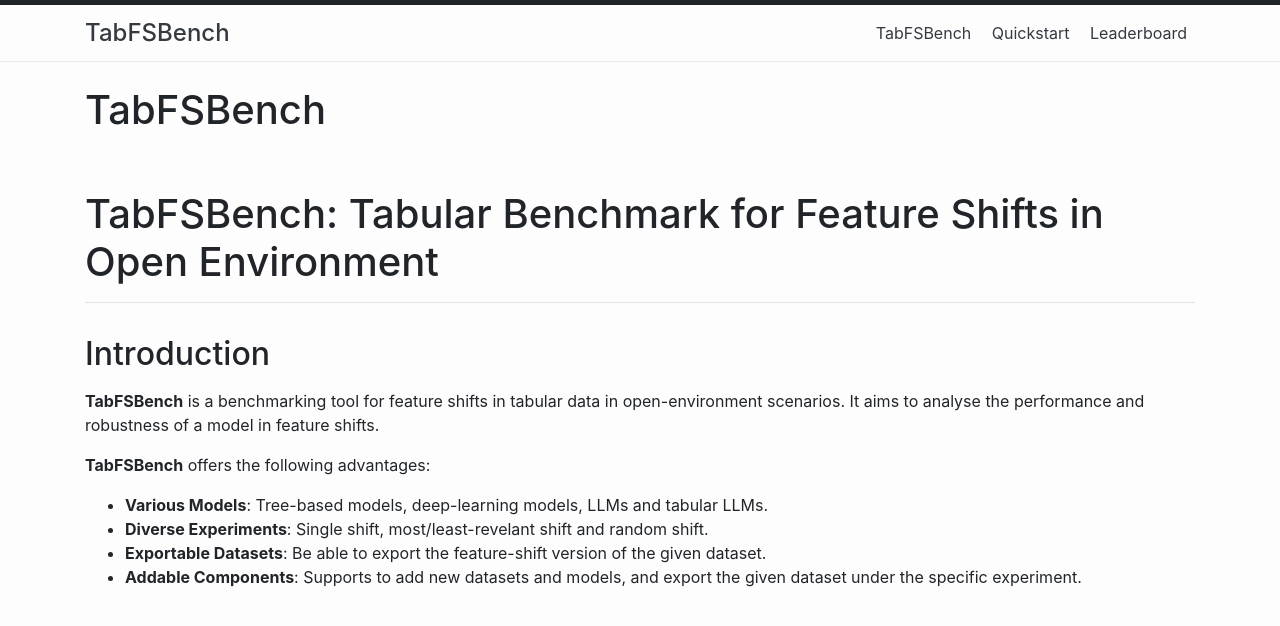
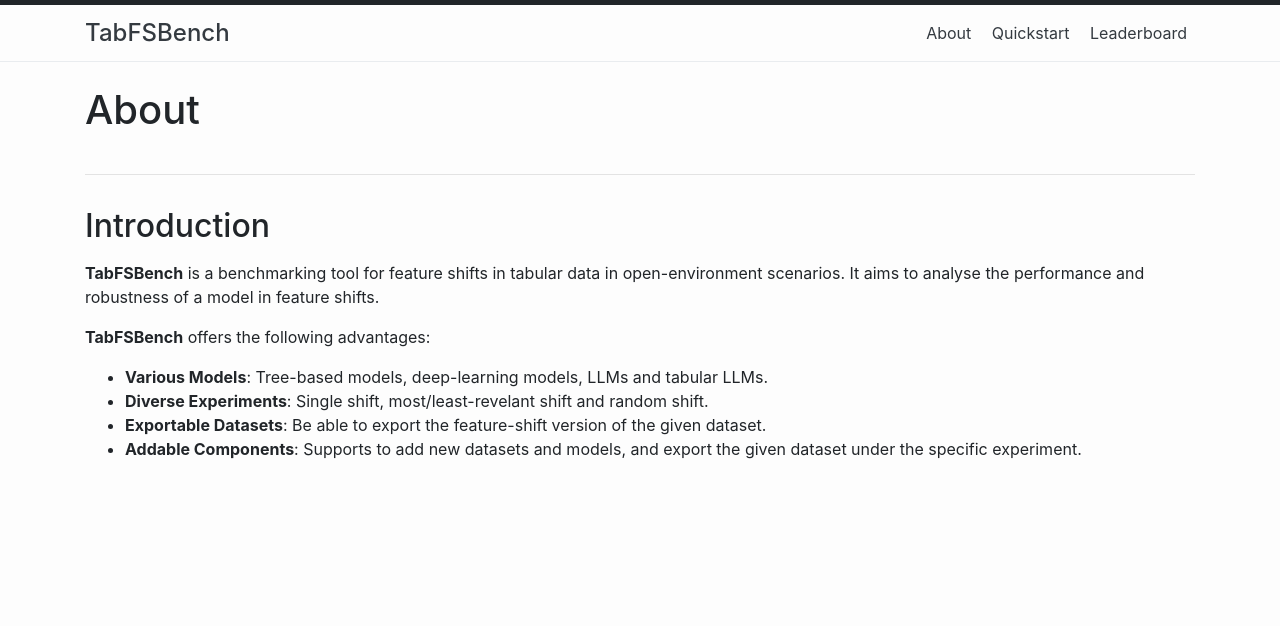
Before and after one commit to ClementCheng0217/Tab-index, a Jekyll site: the page built from about.md, in a window 1280 px wide. Shown: the top 626 px of the page. Built offline with Jekyll 4.4.1, drawn with Linux system fonts in a browser that asks for light colours.

Commit message:
Update about.md

```diff
--- a/about.md
+++ b/about.md
@@ -1,19 +1,8 @@
 ---
 layout: page
-title: TabFSBench
+title: About
 permalink: /about/
 ---
-
-<div align="center">
-    <h1>
-        TabFSBench: Tabular Benchmark for Feature Shifts in Open Environment
-    </h1>
-</div>
-
-
-
-
-
 ---
 
 ## Introduction
```
